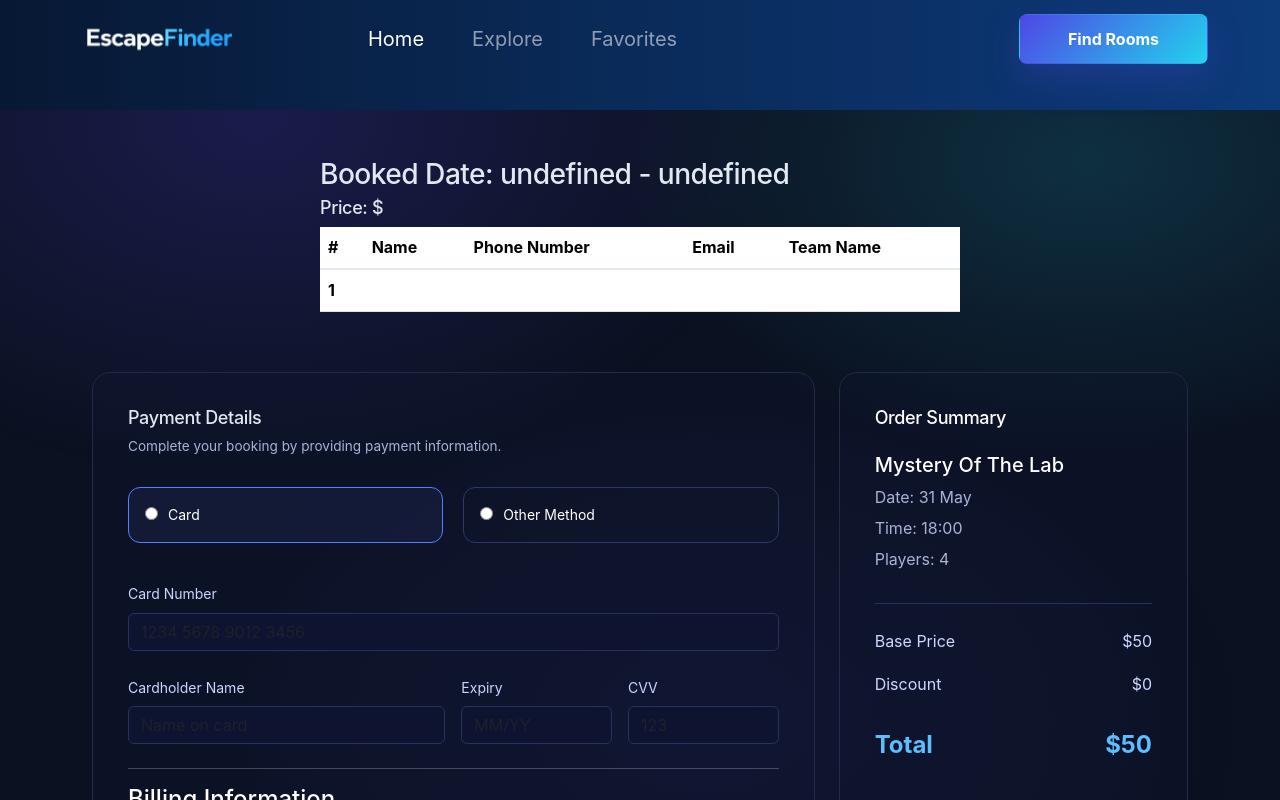
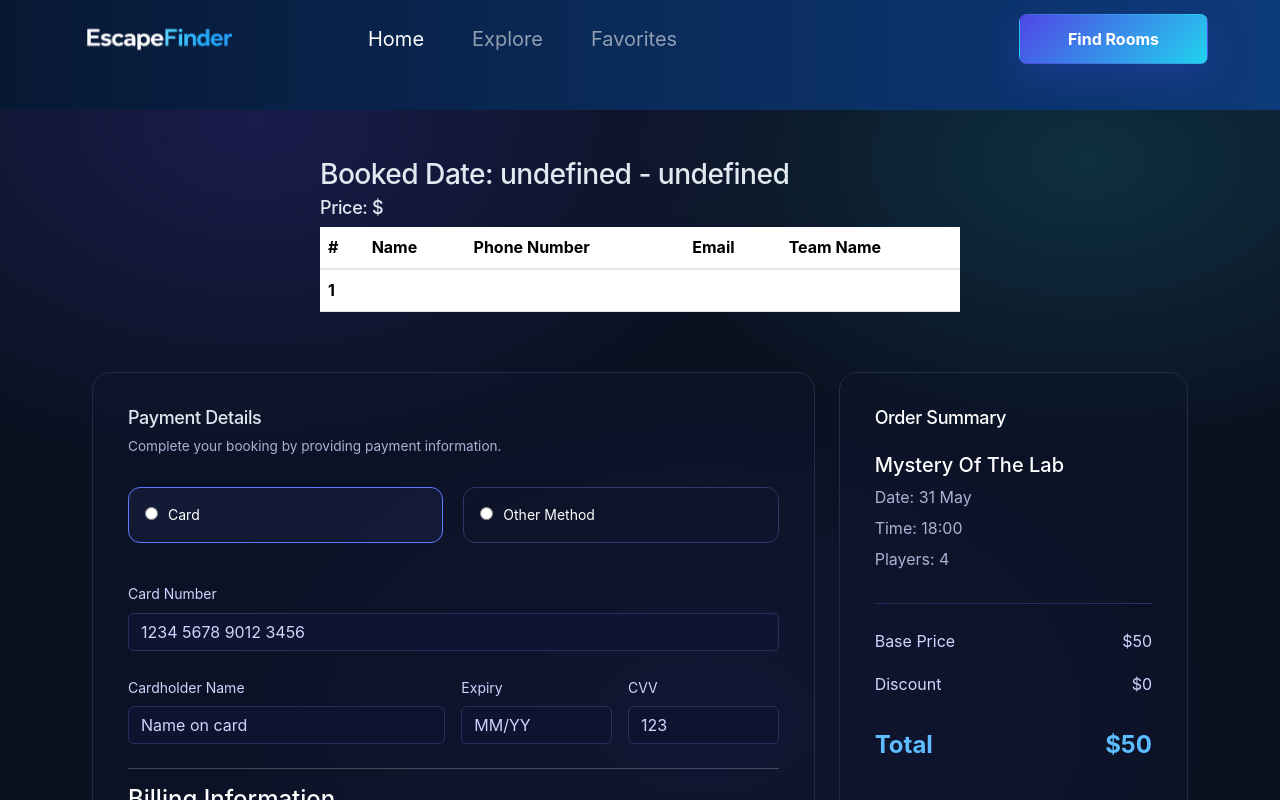
Before and after one commit to kiumars609/escape-finder, a React (Vite) app: page /payment in a window 1280 px wide. Shown: the top 800 px of the page. Built offline with nearby package versions, Linux system fonts and the light colour scheme.

Commit message:
Fix Payment Component

```diff
--- a/src/Pages/Room/style.css
+++ b/src/Pages/Room/style.css
@@ -720,6 +720,6 @@ hr {
 }
 
 .custom-input::placeholder {
-  color: #cdd5ff;
-  opacity: 1;
+  color: #cdd5ff!important;
+  opacity: 1!important;
 }
```
